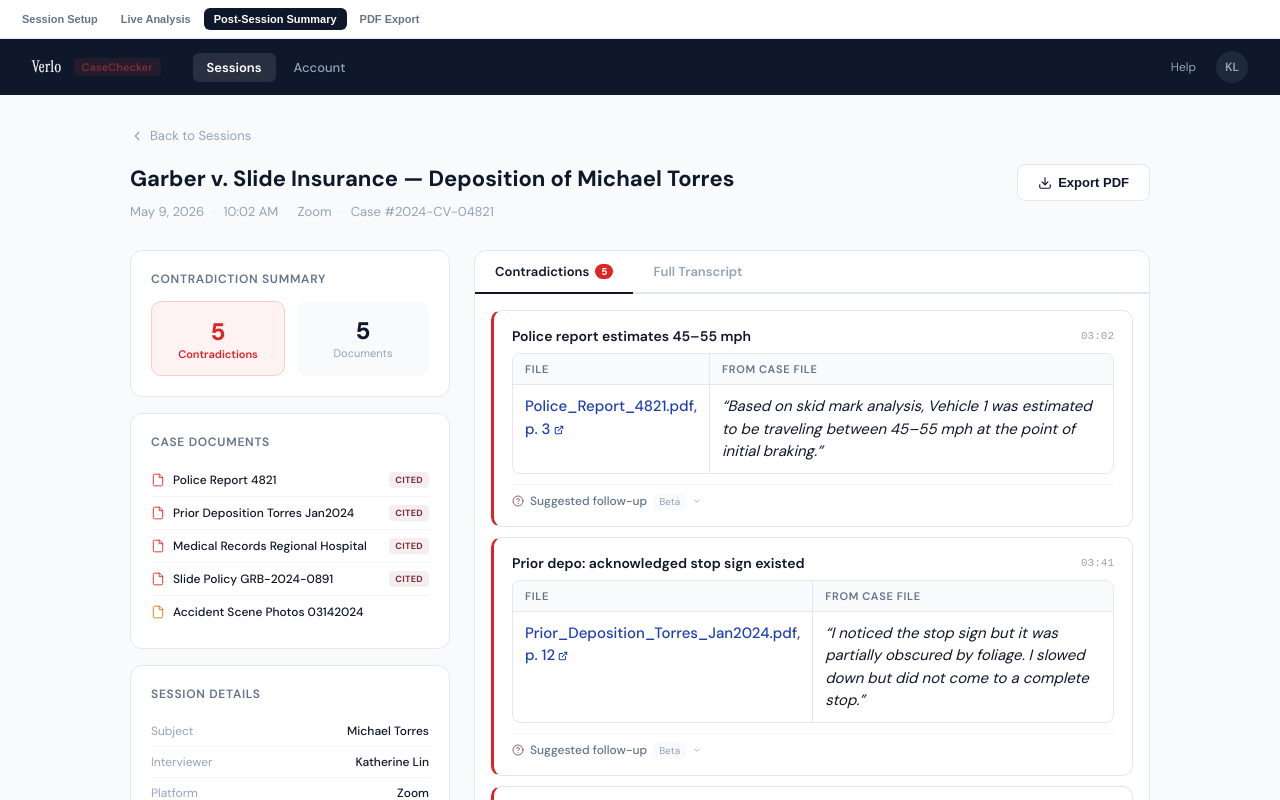
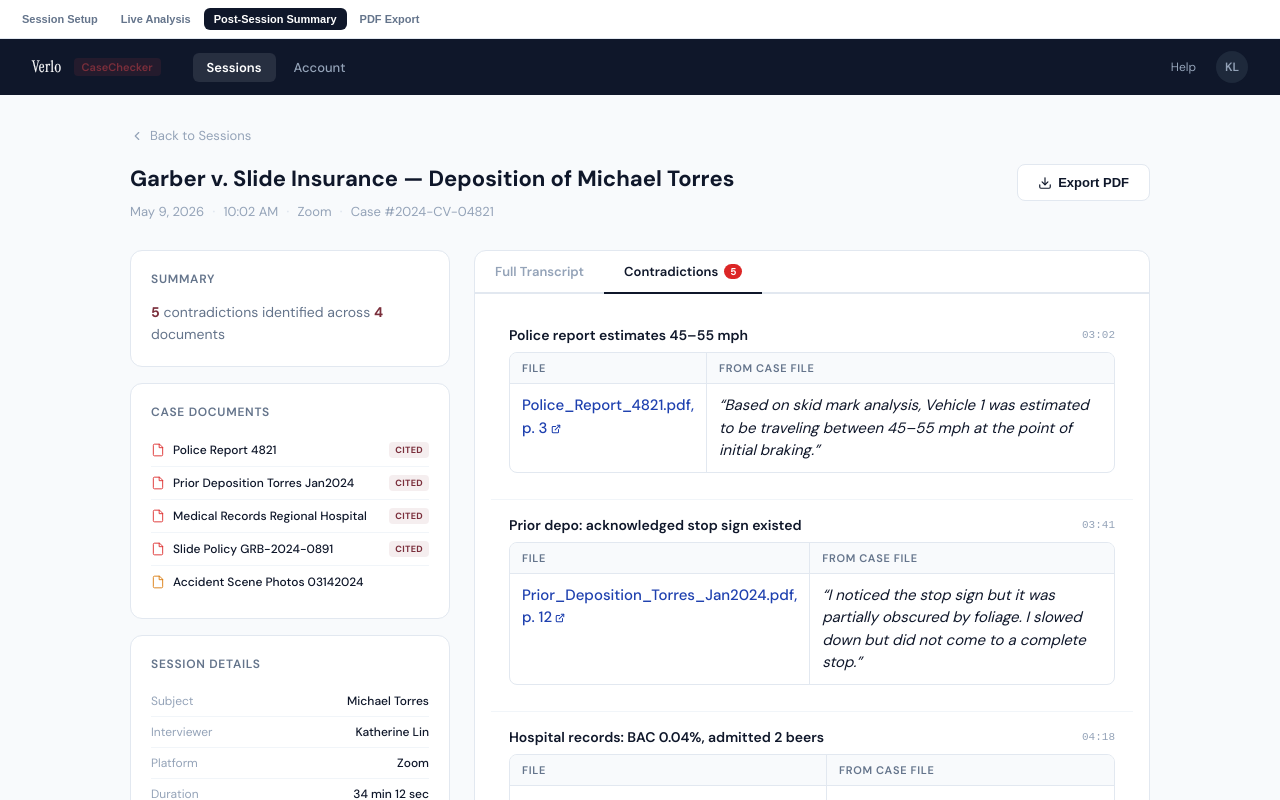
Before and after one commit to eevaff/CaseChecker, a React (Vite) app: page / in a window 1280 px wide. Both pictures are taken after a click on the button "Post-Session Summary". Built offline with nearby package versions, Linux system fonts and the light colour scheme.

Commit message:
CaseChecker app v4: simplified summaries, cleaner PDF report, UI polish

```diff
--- a/casechecker-app.tsx
+++ b/casechecker-app.tsx
@@ -1208,17 +1208,11 @@ function PostSession({ onExport }: { onExport: () => void }) {
           <div style={{ width: 320, flexShrink: 0, display: "flex", flexDirection: "column", gap: 16 }}>
             {/* Summary */}
             <div style={{ background: C.bg, borderRadius: 12, border: "1px solid " + C.border, padding: 20 }}>
-              <span style={{ fontSize: 12, fontWeight: 600, color: C.textSec, textTransform: "uppercase", letterSpacing: "0.06em", display: "block", marginBottom: 14 }}>Contradiction Summary</span>
-              <div style={{ display: "flex", gap: 12 }}>
-                <div style={{ flex: 1, textAlign: "center", padding: "14px 8px", background: C.highBg, borderRadius: 10, border: "1px solid " + C.highBorder }}>
-                  <div style={{ fontSize: 24, fontWeight: 800, color: C.red }}>{totalFlagCount}</div>
-                  <div style={{ fontSize: 11, color: C.red, fontWeight: 600 }}>Contradictions</div>
-                </div>
-                <div style={{ flex: 1, textAlign: "center", padding: "14px 8px", background: C.bgSub, borderRadius: 10 }}>
-                  <div style={{ fontSize: 24, fontWeight: 800, color: C.text }}>{MOCK_DOCS.length}</div>
-                  <div style={{ fontSize: 11, color: C.textMuted }}>Documents</div>
-                </div>
-              </div>
+              <span style={{ fontSize: 12, fontWeight: 600, color: C.textSec, textTransform: "uppercase", letterSpacing: "0.06em", display: "block", marginBottom: 14 }}>Summary</span>
+              <p style={{ fontSize: 14, color: C.textSec, margin: 0, lineHeight: 1.6 }}>
+                <span style={{ fontWeight: 700, color: C.cc }}>{totalFlagCount}</span> contradictions identified across{" "}
+                <span style={{ fontWeight: 700, color: C.cc }}>{Object.keys(citedDocs).length}</span> documents
+              </p>
             </div>
 
             {/* Documents */}
@@ -1254,12 +1248,11 @@ function PostSession({ onExport }: { onExport: () => void }) {
                 { label: "Platform", value: "Zoom" },
                 { label: "Duration", value: "34 min 12 sec" },
                 { label: "Case Number", value: SESSION.caseNumber },
-                { label: "Statements", value: String(LINES.filter(function (l) { return l.type === "s"; }).length) },
               ].map(function (d, i) {
                 return (
                   <div key={d.label} style={{
                     display: "flex", justifyContent: "space-between", alignItems: "center",
-                    padding: "7px 0", borderBottom: i < 5 ? "1px solid " + C.borderLight : "none",
+                    padding: "7px 0", borderBottom: i < 4 ? "1px solid " + C.borderLight : "none",
                   }}>
                     <span style={{ fontSize: 12, color: C.textMuted }}>{d.label}</span>
                     <span style={{ fontSize: 12, fontWeight: 500, color: C.text }}>{d.value}</span>
@@ -1274,8 +1267,8 @@ function PostSession({ onExport }: { onExport: () => void }) {
             {/* Tabs */}
             <div style={{ display: "flex", borderBottom: "2px solid " + C.border }}>
               {[
+                { key: "transcript", label: "Full Transcript", count: null },
                 { key: "contradictions", label: "Contradictions", count: totalFlagCount },
-                { key: "transcript", label: "Full Transcript", count: null },
               ].map(function (t) {
                 var active = tab === t.key;
                 return (
@@ -1303,12 +1296,7 @@ function PostSession({ onExport }: { onExport: () => void }) {
                   var line = item.line;
                   return (
                     <div key={idx} style={{
-                      background: C.bg,
-                      borderLeft: "3px solid " + C.flag,
-                      borderTop: "1px solid " + C.border,
-                      borderRight: "1px solid " + C.border,
-                      borderBottom: "1px solid " + C.border,
-                      borderRadius: 10, padding: "16px 18px", marginBottom: 10,
+                      padding: "16px 18px", borderBottom: "1px solid " + C.borderLight,
                     }}>
                       <div style={{ display: "flex", alignItems: "center", justifyContent: "space-between", marginBottom: 8 }}>
                         <span style={{ fontSize: 14, fontWeight: 600, color: C.text }}>{flag.insight}</span>
@@ -1319,9 +1307,6 @@ function PostSession({ onExport }: { onExport: () => void }) {
 
                       {/* Citation table */}
                       <CitationTable flag={flag} onFileClick={showToast} />
-
-                      {/* Per-contradiction follow-up */}
-                      <FollowUpSection text={flag.suggestedFollowUp} />
                     </div>
                   );
                 })
@@ -1336,7 +1321,6 @@ function PostSession({ onExport }: { onExport: () => void }) {
                   return (
                     <div key={i} style={{
                       padding: "10px 16px", borderBottom: "1px solid " + C.borderLight,
-                      borderLeft: hasFlags ? "3px solid " + C.flag : "3px solid transparent",
                       background: "transparent",
                     }}>
                       <div style={{ display: "flex", alignItems: "center", gap: 8, marginBottom: 3 }}>
@@ -1404,6 +1388,8 @@ function PDFExport({ onClose }: { onClose: () => void }) {
     if (l.flags) l.flags.forEach(function (f) { pdfFlagItems.push({ line: l, flag: f }); });
   });
   var pdfTotalFlags = pdfFlagItems.length;
+  var pdfCitedDocs: Record<string, boolean> = {};
+  pdfFlagItems.forEach(function (item) { pdfCitedDocs[item.flag.doc] = true; });
   var [toast, setToast] = useState("");
 
   var showToast = function () { setToast("Document viewer coming soon"); };
@@ -1418,32 +1404,14 @@ function PDFExport({ onClose }: { onClose: () => void }) {
         background: C.bg, borderRadius: 16, maxWidth: 820, width: "100%",
         overflow: "hidden", boxShadow: "0 20px 60px rgba(0,0,0,0.2)",
       }}>
-        {/* Toolbar */}
-        <div style={{
-          padding: "14px 28px", borderBottom: "1px solid " + C.border,
-          display: "flex", justifyContent: "space-between", alignItems: "center", background: C.bgSub,
-        }}>
-          <div style={{ display: "flex", alignItems: "center", gap: 10 }}>
-            <svg width="16" height="16" viewBox="0 0 24 24" fill="none" stroke={C.textSec} strokeWidth="1.5" strokeLinecap="round" strokeLinejoin="round">
-              <path d="M14 2H6a2 2 0 00-2 2v16a2 2 0 002 2h12a2 2 0 002-2V8z" /><polyline points="14 2 14 8 20 8" />
-            </svg>
-            <span style={{ fontSize: 14, fontWeight: 600, color: C.text }}>Export Preview</span>
-          </div>
-          <div style={{ display: "flex", gap: 8 }}>
-            <button onClick={onClose} style={{ padding: "7px 16px", borderRadius: 8, border: "1.5px solid " + C.border, background: C.bg, fontSize: 12, fontWeight: 600, color: C.textSec, cursor: "pointer" }}>Cancel</button>
-            <button style={{ padding: "7px 16px", borderRadius: 8, border: "none", background: C.brand, color: "#fff", fontSize: 12, fontWeight: 600 }}>Download PDF</button>
-          </div>
-        </div>
-
         {/* Report */}
         <div style={{ padding: "36px 40px" }}>
           {/* Report header */}
           <div style={{ display: "flex", justifyContent: "space-between", marginBottom: 28, paddingBottom: 20, borderBottom: "1px solid " + C.border }}>
             <div>
               <div style={{ display: "flex", alignItems: "center", gap: 8, marginBottom: 10 }}>
-                <Logo size={18} />
                 <VerloWordmark fontSize={16} />
-                <span style={{ fontSize: 10, fontWeight: 600, color: C.cc, background: C.ccLight, padding: "2px 6px", borderRadius: 4 }}>CaseChecker</span>
+                <span style={{ fontSize: 11, fontWeight: 600, color: C.textMuted }}>CaseChecker</span>
               </div>
               <h1 style={{ fontSize: 20, fontWeight: 700, color: C.text, margin: "0 0 4px" }}>Contradiction Analysis Report</h1>
               <p style={{ fontSize: 13, color: C.textSec, margin: 0 }}>{SESSION.title}</p>
@@ -1458,42 +1426,14 @@ function PDFExport({ onClose }: { onClose: () => void }) {
 
           {/* Summary */}
           <div style={{ marginBottom: 28 }}>
-            <span style={{ fontSize: 11, fontWeight: 600, color: C.textSec, textTransform: "uppercase", letterSpacing: "0.06em", display: "block", marginBottom: 12 }}>Contradiction Summary</span>
-            <div style={{ display: "flex", gap: 12 }}>
-              {[
-                { n: pdfTotalFlags, label: "Contradictions", bg: C.highBg, bdr: C.highBorder, col: C.red },
-                { n: MOCK_DOCS.length, label: "Documents", bg: C.bgSub, bdr: C.border, col: C.text },
-              ].map(function (s) {
-                return (
-                  <div key={s.label} style={{ flex: 1, textAlign: "center", padding: "14px", background: s.bg, borderRadius: 10, border: "1px solid " + s.bdr }}>
-                    <div style={{ fontSize: 20, fontWeight: 800, color: s.col }}>{s.n}</div>
-                    <div style={{ fontSize: 10, color: s.col === C.text ? C.textMuted : s.col, fontWeight: 600 }}>{s.label}</div>
-                  </div>
-                );
-              })}
-            </div>
-          </div>
-
-          {/* Contradictions */}
-          <span style={{ fontSize: 11, fontWeight: 600, color: C.textSec, textTransform: "uppercase", letterSpacing: "0.06em", display: "block", marginBottom: 12 }}>Contradictions</span>
-          {pdfFlagItems.map(function (item, idx) {
-            var flag = item.flag;
-            var line = item.line;
-            return (
-              <div key={idx} style={{ padding: "16px 0", borderBottom: idx < pdfFlagItems.length - 1 ? "1px solid " + C.borderLight : "none" }}>
-                <div style={{ display: "flex", alignItems: "center", gap: 8, marginBottom: 8 }}>
-                  <span style={{ fontSize: 14, fontWeight: 600, color: C.text }}>{flag.insight}</span>
-                  <span style={{ fontSize: 11, color: C.textMuted, fontFamily: "'DM Mono', monospace", marginLeft: "auto" }}>{line.time}</span>
-                </div>
-
-                {/* Citation table */}
-                <CitationTable flag={flag} onFileClick={showToast} />
-              </div>
-            );
-          })}
+            <span style={{ fontSize: 11, fontWeight: 600, color: C.textSec, textTransform: "uppercase", letterSpacing: "0.06em", display: "block", marginBottom: 8 }}>Summary</span>
+            <p style={{ fontSize: 14, color: C.textSec, margin: 0, lineHeight: 1.6 }}>
+              <span style={{ fontWeight: 700, color: C.cc }}>{pdfTotalFlags}</span> contradictions identified across{" "}
+              <span style={{ fontWeight: 700, color: C.cc }}>{Object.keys(pdfCitedDocs).length}</span> documents
+            </p>
+          </div>
 
           {/* Full transcript */}
-          <div style={{ marginTop: 28, paddingTop: 20, borderTop: "1px solid " + C.border }}>
           <span style={{ fontSize: 11, fontWeight: 600, color: C.textSec, textTransform: "uppercase", letterSpacing: "0.06em", display: "block", marginBottom: 12 }}>Full Transcript</span>
           {LINES.map(function (line, i) {
             var isQ = line.type === "q";
@@ -1504,23 +1444,37 @@ function PDFExport({ onClose }: { onClose: () => void }) {
               <div key={i} style={{
                 padding: "8px 0",
                 borderBottom: i < LINES.length - 1 ? "1px solid " + C.borderLight : "none",
-                  borderLeft: hasFlags ? "3px solid " + C.flag : "3px solid transparent",
-                  paddingLeft: hasFlags ? 12 : 0,
               }}>
                 <div style={{ display: "flex", alignItems: "center", gap: 8, marginBottom: 2 }}>
-                    <span style={{ fontSize: 10, color: C.textMuted, fontFamily: "'DM Mono', monospace" }}>{line.time}</span>
-                    <span style={{ fontSize: 11, fontWeight: 600, color: isQ ? C.textMuted : C.text }}>{line.speaker}</span>
-                    <span style={{ fontSize: 9, color: C.textMuted, background: C.bgSub, padding: "1px 5px", borderRadius: 3 }}>{line.role}</span>
+                  <span style={{ fontSize: 13, color: C.textMuted, fontFamily: "'DM Mono', monospace" }}>{line.time}</span>
+                  <span style={{ fontSize: 14, fontWeight: 600, color: isQ ? C.textMuted : C.text }}>{line.speaker}</span>
                   {hasFlags && line.flags!.map(function (f) {
-                      return <span key={f.id} style={{ fontSize: 9, fontWeight: 600, color: C.flag }}>{f.insight}</span>;
-                    })}
-                  </div>
-                  <p style={{ fontSize: 13, color: C.text, lineHeight: 1.5, margin: 0 }}>
+                    return <span key={f.id} style={{ fontSize: 12, fontWeight: 600, color: C.flag }}>{f.insight}</span>;
+                  })}
+                </div>
+                <p style={{ fontSize: 16, color: C.text, lineHeight: 1.5, margin: 0 }}>
                   {hasFlags
                     ? <HighlightedText text={line.text} keywords={pdfKw} />
                     : line.text
                   }
                 </p>
+              </div>
+            );
+          })}
+
+          {/* Contradictions */}
+          <div style={{ marginTop: 28, paddingTop: 20, borderTop: "1px solid " + C.border }}>
+            <span style={{ fontSize: 11, fontWeight: 600, color: C.textSec, textTransform: "uppercase", letterSpacing: "0.06em", display: "block", marginBottom: 12 }}>Contradictions</span>
+            {pdfFlagItems.map(function (item, idx) {
+              var flag = item.flag;
+              var line = item.line;
+              return (
+                <div key={idx} style={{ padding: "16px 0", borderBottom: idx < pdfFlagItems.length - 1 ? "1px solid " + C.borderLight : "none" }}>
+                  <div style={{ display: "flex", alignItems: "center", gap: 8, marginBottom: 8 }}>
+                    <span style={{ fontSize: 14, fontWeight: 600, color: C.text }}>{flag.insight}</span>
+                    <span style={{ fontSize: 11, color: C.textMuted, fontFamily: "'DM Mono', monospace", marginLeft: "auto" }}>{line.time}</span>
+                  </div>
+                  <CitationTable flag={flag} onFileClick={showToast} />
                 </div>
               );
             })}
```
Lines whose indentation alone changed are shown as unchanged.
